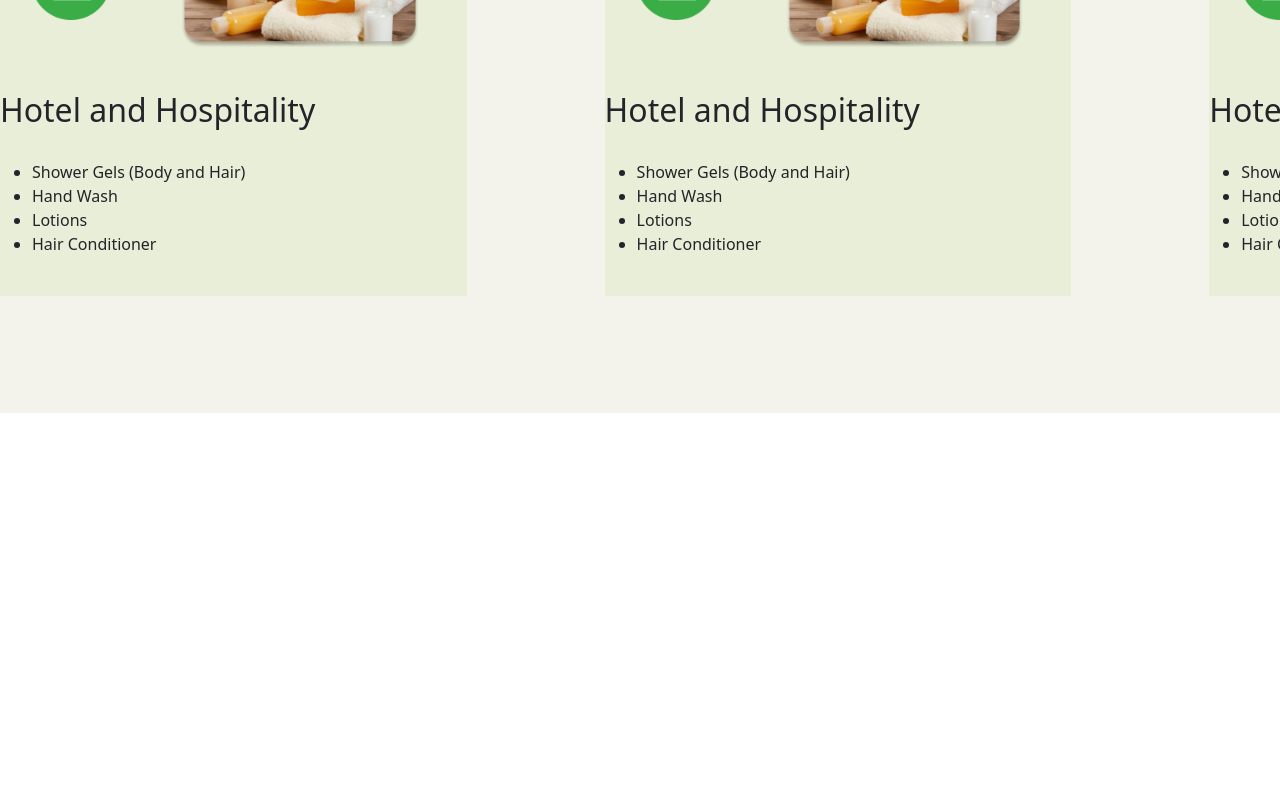
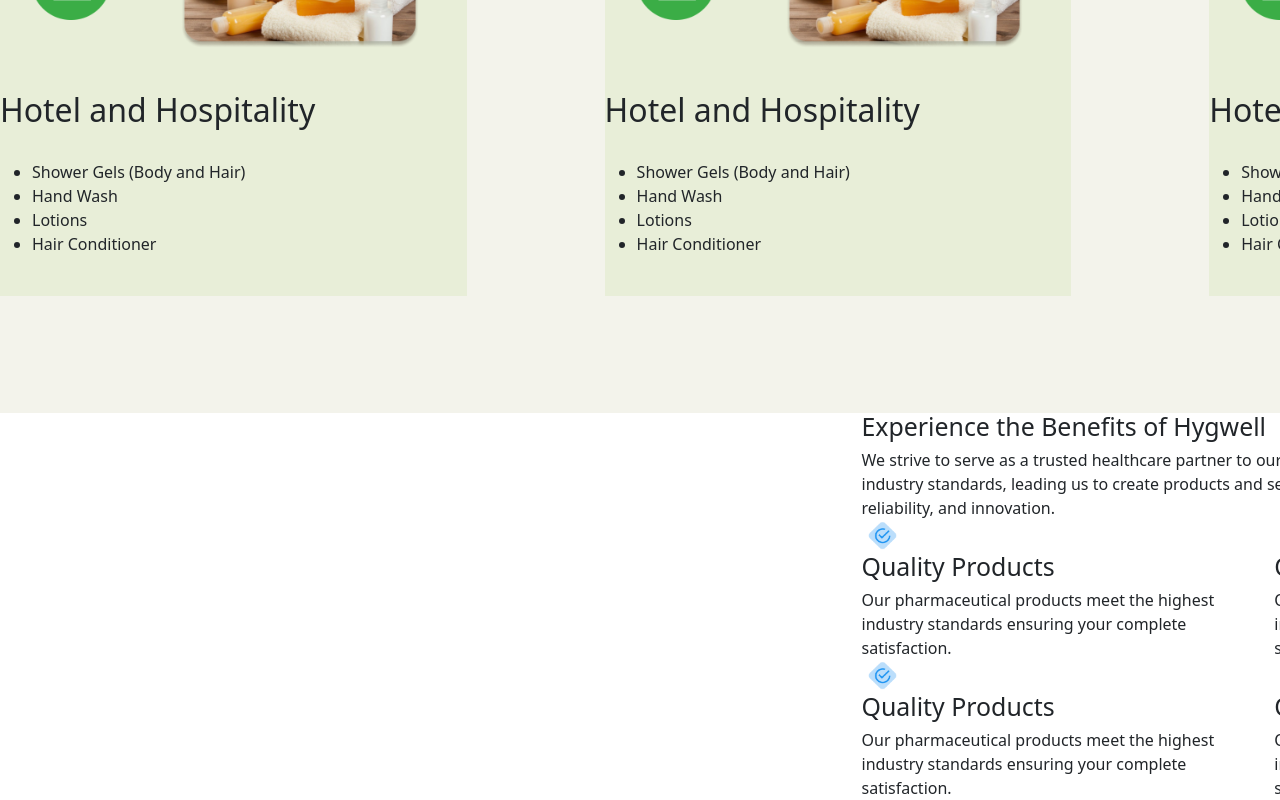
Before and after one commit to shafin90/hygwell-client, a React (Vite) app: page / in a window 1280 px wide. Shown: the part 1507-2307 px from the top of the page. Before the commit the page ends 1920 px from the top, so only its background shows below. Built offline with nearby package versions, Linux system fonts and the light colour scheme.

Commit message:
OurValues_HomePage section markUp complete

```diff
--- /dev/null
+++ b/src/components/OurValues_HomePage/OurValues_HomePage.css
@@ -0,0 +1,5 @@
+.allValues{
+    display: grid;
+    grid-template-rows: 1fr 1fr;
+    grid-template-columns: 1fr 1fr;
+}
--- /dev/null
+++ b/src/components/OurValues_HomePage/OurValues_HomePage.jsx
@@ -0,0 +1,92 @@
+import { Col, Container, Row } from "react-bootstrap";
+import SmallDescriptionWithHeading from "../SmallDescriptionWithHeading/SmallDescriptionWithHeading";
+import "./OurValues_HomePage.css"
+
+const OurValues_HomePage = () => {
+    return (
+        <Container fluid>
+            <Row>
+                <Col md={6}>
+
+                </Col>
+                <Col md={6}>
+                    <SmallDescriptionWithHeading
+                        heading="Experience the Benefits of Hygwell"
+                        fontWeight="500"
+                        fontFamily="font-family: 'Roboto', sans-serif"
+                        textAlign="Start"
+                        article="We strive to serve as a trusted healthcare partner to our customers. Our team of experts uphold the highest industry standards, leading us to create products and services that are distinguished by their quality, reliability, and innovation."
+                        fontSizeOfHeading="1.9444444444444444vw"
+                        fontSizeOfArticle="1.25vw"
+                    ></SmallDescriptionWithHeading>
+
+
+
+                    <div className="allValues">
+                        <div>
+                            <img style={{width:" 3.161111111111111vw", height:" 2.561111111111111vw"}} src="../../../public/assets/Images/tick.PNG" alt="" />
+
+                            <SmallDescriptionWithHeading
+                                heading="Quality Products"
+                                article="Our pharmaceutical products meet the highest industry standards ensuring your complete satisfaction."
+                                fontSizeOfHeading="1.9444444444444444vw"
+                                fontSizeOfArticle="1.25vw"
+                                fontWeight="500"
+                                fontFamily="font-family: 'Roboto', sans-serif"
+                                textAlign="Start"
+
+                            ></SmallDescriptionWithHeading>
+                        </div>
+
+                        <div>
+                            <img style={{width:" 3.161111111111111vw", height:" 2.561111111111111vw"}} src="../../../public/assets/Images/tick.PNG" alt="" />
+
+                            <SmallDescriptionWithHeading
+                                heading="Quality Products"
+                                article="Our pharmaceutical products meet the highest industry standards ensuring your complete satisfaction."
+                                fontSizeOfHeading="1.9444444444444444vw"
+                                fontSizeOfArticle="1.25vw"
+                                fontWeight="500"
+                                fontFamily="font-family: 'Roboto', sans-serif"
+                                textAlign="Start"
+
+                            ></SmallDescriptionWithHeading>
+                        </div>
+
+                        <div>
+                            <img style={{width:" 3.161111111111111vw", height:" 2.561111111111111vw"}} src="../../../public/assets/Images/tick.PNG" alt="" />
+
+                            <SmallDescriptionWithHeading
+                                heading="Quality Products"
+                                article="Our pharmaceutical products meet the highest industry standards ensuring your complete satisfaction."
+                                fontSizeOfHeading="1.9444444444444444vw"
+                                fontSizeOfArticle="1.25vw"
+                                fontWeight="500"
+                                fontFamily="font-family: 'Roboto', sans-serif"
+                                textAlign="Start"
+
+                            ></SmallDescriptionWithHeading>
+                        </div>
+
+                        <div>
+                            <img style={{width:" 3.161111111111111vw", height:" 2.561111111111111vw"}} src="../../../public/assets/Images/tick.PNG" alt="" />
+
+                            <SmallDescriptionWithHeading
+                                heading="Quality Products"
+                                article="Our pharmaceutical products meet the highest industry standards ensuring your complete satisfaction."
+                                fontSizeOfHeading="1.9444444444444444vw"
+                                fontSizeOfArticle="1.25vw"
+                                fontWeight="500"
+                                fontFamily="font-family: 'Roboto', sans-serif"
+                                textAlign="Start"
+
+                            ></SmallDescriptionWithHeading>
+                        </div>
+                    </div>
+                </Col>
+            </Row>
+        </Container>
+    );
+};
+
+export default OurValues_HomePage;
--- a/src/pages/Home/Home.jsx
+++ b/src/pages/Home/Home.jsx
@@ -3,6 +3,7 @@
 import BackgroundImageContainer from "../../components/BackgroundImageContainer/BackgroundImageContainer";
 import AboutUs_HomePage from "../../components/AboutUs_HomePage/AboutUs_HomePage";
 import OurOfferings_HomePage from "../../components/OurOfferings_HomePage/OurOfferings_HomePage";
+import OurValues_HomePage from "../../components/OurValues_HomePage/OurValues_HomePage";
 
 
 const Home = () => {
@@ -13,6 +14,7 @@
             <BackgroundImageContainer></BackgroundImageContainer>
             <AboutUs_HomePage></AboutUs_HomePage>
             <OurOfferings_HomePage></OurOfferings_HomePage>
+            <OurValues_HomePage></OurValues_HomePage>
         </Container>
     );
 };
```
Also changed, not shown: public/assets/Images/tick.PNG (added), 1 other file (tests, documents, lock files or other folders).
